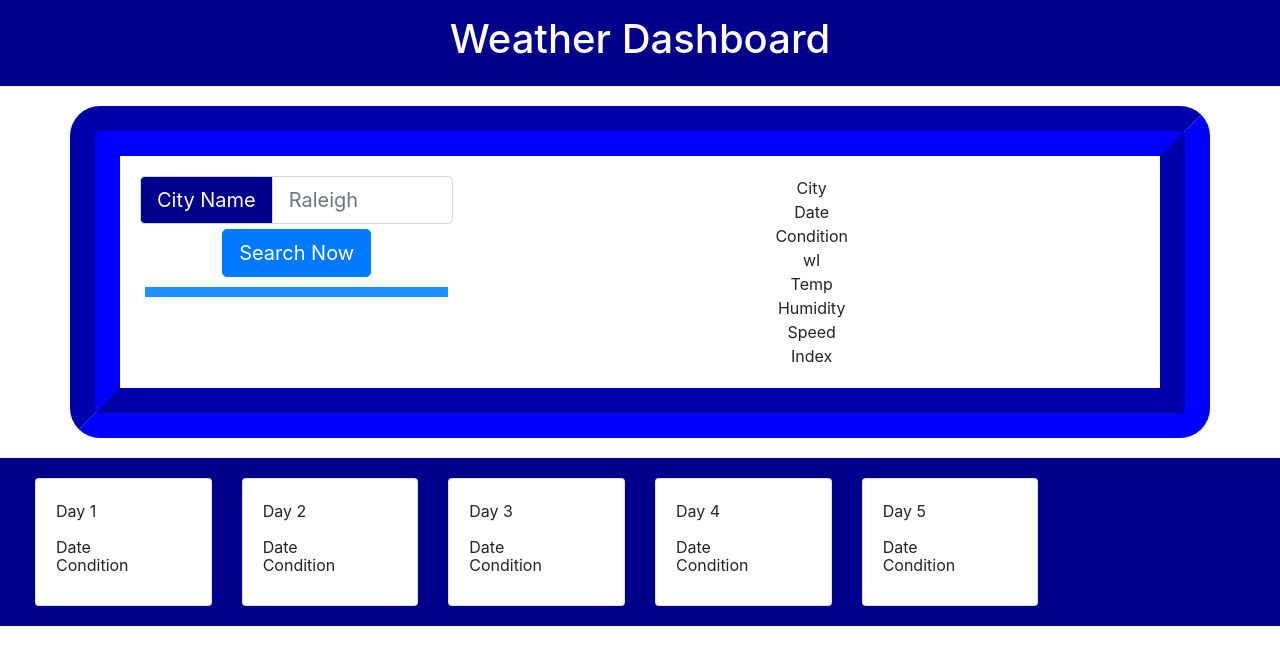
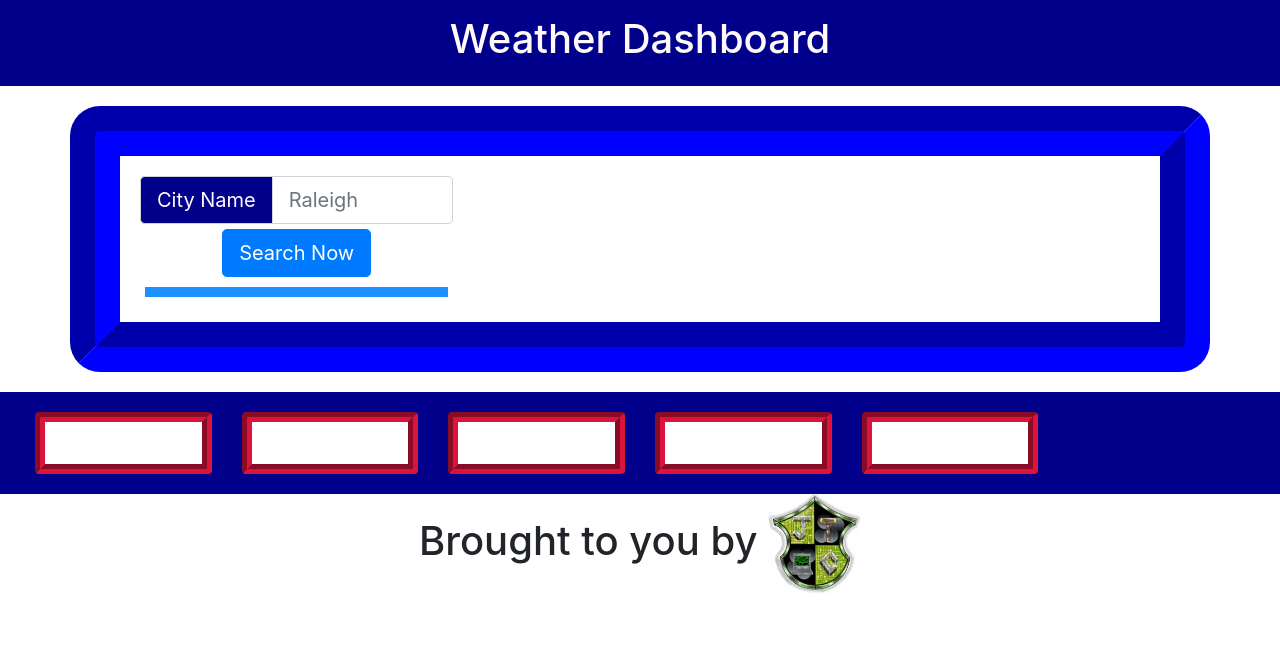
Before and after one commit to RichardKessler/Weather-Dashboard, a plain HTML site: page index.html in a window 1280 px wide. Drawn offline with nearby package versions, Linux system fonts and the light colour scheme.

Commit message:
added some CSS, a footer, and more functions in JS

```diff
--- a/script.js
+++ b/assets/script.js
@@ -1,8 +1,8 @@
 const myAPIKey = 'f3a53b113ee3edc1f98df25664c9486a';
-// var myCity = $('#cityInput').val();
+
 var time = moment();
 
-
+savedSerach();
 
 
 var myWeatherData = ['', '', '', ];
@@ -13,8 +13,16 @@ $(".btn").click(function(event) {
     event.preventDefault();
     currentWeather(myCity);
     futureForecast(myCity);
+    recentSearch(myCity);
 })
 
+$(".btn-success").click(function(event) {
+    event.preventDefault();
+    currentWeather(pastSearch);
+    futureForecast(pastSearch);
+})
+
+//function to get the current weather conditions
 function currentWeather(myCity) {
     var myCurrentCityURL = 'https://api.openweathermap.org/data/2.5/weather?q=' + myCity + '&appid=f3a53b113ee3edc1f98df25664c9486a';
 
@@ -25,8 +33,7 @@ function currentWeather(myCity) {
         })
         .then(function(response) {
 
-            // var time = response.dt;
-            // console.log("currentWeather -> time", time)
+            //temp conversion to Fahrenheit
             var tempF = (response.main.temp - 273.15) * 1.80 + 32;
             var myCurrentImage = response.weather[0].icon;
             var myCurrentURL = "<img src='http://openweathermap.org/img/wn/" + myCurrentImage + "@2x.png' />";
@@ -47,6 +54,7 @@ function currentWeather(myCity) {
 
 }
 
+//function for a 5 day forecast
 function futureForecast(myCity) {
     var myCityURL5 = 'https://api.openweathermap.org/data/2.5/forecast?q=' + myCity + '&appid=f3a53b113ee3edc1f98df25664c9486a';
 
@@ -61,10 +69,6 @@ function futureForecast(myCity) {
 
             var myPulledDate = response.list[i].dt_txt.substring(0, 10);
             myMomentDate = moment(myPulledDate).format("MM/DD/YYYY");
-
-            // var myImage = response.list[i].weather[0].icon;
-            // var myURL = "<img src='http://openweathermap.org/img/wn/" + response.list[0].icon + "@2x.png' />";
-            // console.log("myURL", myURL)
 
             $("#date1").html(response.list[8].dt_txt);
             $("#date2").html(response.list[16].dt_txt);
@@ -110,7 +114,7 @@ function futureForecast(myCity) {
 }
 
 
-
+//function to get the UV Index for the searched location
 function getUV(myLat, myLon) {
     var uvIndex = 'https://api.openweathermap.org/data/2.5/uvi?appid=f3a53b113ee3edc1f98df25664c9486a&lat=' + myLat + '&lon=' + myLon;
     // console.log("getUV -> uvIndex", uvIndex)
@@ -133,3 +137,27 @@ function getUV(myLat, myLon) {
     })
 
 }
+
+// function to saved recent searches to localstorage and add a button for past searches
+function recentSearch(myCity) {
+    localStorage.setItem('city', JSON.stringify(myCity))
+
+    $("#results").prepend("<button type='button' class='btn btn-success btn-lg'>" + myCity + "</button>");
+
+}
+
+function savedSerach() {
+    var pastSearch = JSON.parse(localStorage.getItem('city'));
+
+    if (pastSearch) {
+
+        $("#results").prepend("<button type='button' class='btn btn-success btn-lg'>" + pastSearch + "</button>");
+    };
+
+    $(".btn-success").click(function(event) {
+        event.preventDefault();
+        currentWeather(pastSearch);
+        futureForecast(pastSearch);
+    })
+
+}
--- a/style.css
+++ b/assets/style.css
@@ -37,3 +37,14 @@ header {
     padding: 20px 20px;
     background-color: darkblue;
 }
+
+.card {
+    border-style: groove;
+    border-color: crimson;
+    border-width: 10px;
+}
+
+footer {
+    bottom: 0;
+    text-align: center;
+}
--- a/index.html
+++ b/index.html
@@ -5,7 +5,7 @@
     <meta charset="UTF-8">
     <meta name="viewport" content="width=device-width, initial-scale=1.0">
     <link rel="stylesheet" href="https://stackpath.bootstrapcdn.com/bootstrap/4.4.1/css/bootstrap.min.css" integrity="sha384-Vkoo8x4CGsO3+Hhxv8T/Q5PaXtkKtu6ug5TOeNV6gBiFeWPGFN9MuhOf23Q9Ifjh" crossorigin="anonymous">
-    <link rel="stylesheet" type="text/css" href="style.css">
+    <link rel="stylesheet" type="text/css" href="./assets/style.css">
     <title>Weather Search Dashboard</title>
 </head>
 
@@ -37,14 +37,14 @@
 
             <div class="col-md-8">
                 <div class="currentForecast">
-                    <div id="city">City</div>
-                    <div id="date">Date</div>
-                    <div id="condition">Condition</div>
-                    <div id="weatherIcon">wI</div>
-                    <div id="temp">Temp</div>
-                    <div id="humidity">Humidity</div>
-                    <div id="windSpeed">Speed</div>
-                    <div id="uvIndex">Index</div>
+                    <div id="city"></div>
+                    <div id="date"></div>
+                    <div id="condition"></div>
+                    <div id="weatherIcon"></div>
+                    <div id="temp"></div>
+                    <div id="humidity"></div>
+                    <div id="windSpeed"></div>
+                    <div id="uvIndex"></div>
                 </div>
             </div>
         </div>
@@ -54,9 +54,8 @@
         <div class="col-md-2">
             <div class="card">
                 <div class="card-body" id="day">
-                    <div id="city1" class="card-title">Day 1</div>
-                    <div id="date1">Date</div>
-                    <div id="con1" class="card-subtitle mb-2">Condition</div>
+                    <div id="date1"></div>
+                    <div id="con1" class="card-subtitle mb-2"></div>
                     <div id="icon1"></div>
                     <div id="temp1"></div>
                     <div id="humid1"></div>
@@ -68,9 +67,8 @@
         <div class="col-md-2">
             <div class="card">
                 <div class="card-body" id="day">
-                    <div id="city1" class="card-title">Day 2</div>
-                    <div id="date2">Date</div>
-                    <div id="con2" class="card-subtitle mb-2">Condition</div>
+                    <div id="date2"></div>
+                    <div id="con2" class="card-subtitle mb-2"></div>
                     <div id="icon2"></div>
                     <div id="temp2"></div>
                     <div id="humid2"></div>
@@ -82,9 +80,8 @@
         <div class="col-md-2">
             <div class="card">
                 <div class="card-body" id="day">
-                    <div id="city1" class="card-title">Day 3</div>
-                    <div id="date3">Date</div>
-                    <div id="con3" class="card-subtitle mb-2">Condition</div>
+                    <div id="date3"></div>
+                    <div id="con3" class="card-subtitle mb-2"></div>
                     <div id="icon3"></div>
                     <div id="temp3"></div>
                     <div id="humid3"></div>
@@ -96,9 +93,8 @@
         <div class="col-md-2">
             <div class="card">
                 <div class="card-body" id="day">
-                    <div id="city1" class="card-title">Day 4</div>
-                    <div id="date4">Date</div>
-                    <div id="con4" class="card-subtitle mb-2">Condition</div>
+                    <div id="date4"></div>
+                    <div id="con4" class="card-subtitle mb-2"></div>
                     <div id="icon4"></div>
                     <div id="temp4"></div>
                     <div id="humid4"></div>
@@ -110,9 +106,8 @@
         <div class="col-md-2">
             <div class="card">
                 <div class="card-body" id="day">
-                    <div id="city1" class="card-title">Day 5</div>
-                    <div id="date5">Date</div>
-                    <div id="con5" class="card-subtitle mb-2">Condition</div>
+                    <div id="date5"></div>
+                    <div id="con5" class="card-subtitle mb-2"></div>
                     <div id="icon5"></div>
                     <div id="temp5"></div>
                     <div id="humid5"></div>
@@ -122,6 +117,14 @@
         </div>
     </div>
 
+    <footer class="container-fluid">
+        <div class="row">
+            <div class="col-md-12">
+                <h1>Brought to you by
+                    <img src="./assets/images/Justice Computers Logo.png" alt="Justice Computers" style="height: 100px;"></h1>
+            </div>
+        </div>
+    </footer>
 
 
 
@@ -130,7 +133,7 @@
     <script src="https://cdn.jsdelivr.net/npm/popper.js@1.16.0/dist/umd/popper.min.js" integrity="sha384-Q6E9RHvbIyZFJoft+2mJbHaEWldlvI9IOYy5n3zV9zzTtmI3UksdQRVvoxMfooAo" crossorigin="anonymous"></script>
     <script src="https://stackpath.bootstrapcdn.com/bootstrap/4.4.1/js/bootstrap.min.js" integrity="sha384-wfSDF2E50Y2D1uUdj0O3uMBJnjuUD4Ih7YwaYd1iqfktj0Uod8GCExl3Og8ifwB6" crossorigin="anonymous"></script>
     <script src="https://cdnjs.cloudflare.com/ajax/libs/moment.js/2.24.0/moment.min.js"></script>
-    <script src="./script.js" type="text/javascript">
+    <script src="./assets/script.js" type="text/javascript">
     </script>
 </body>
 
```
Also changed, not shown: assets/images/Justice Computers Logo.png (added).
